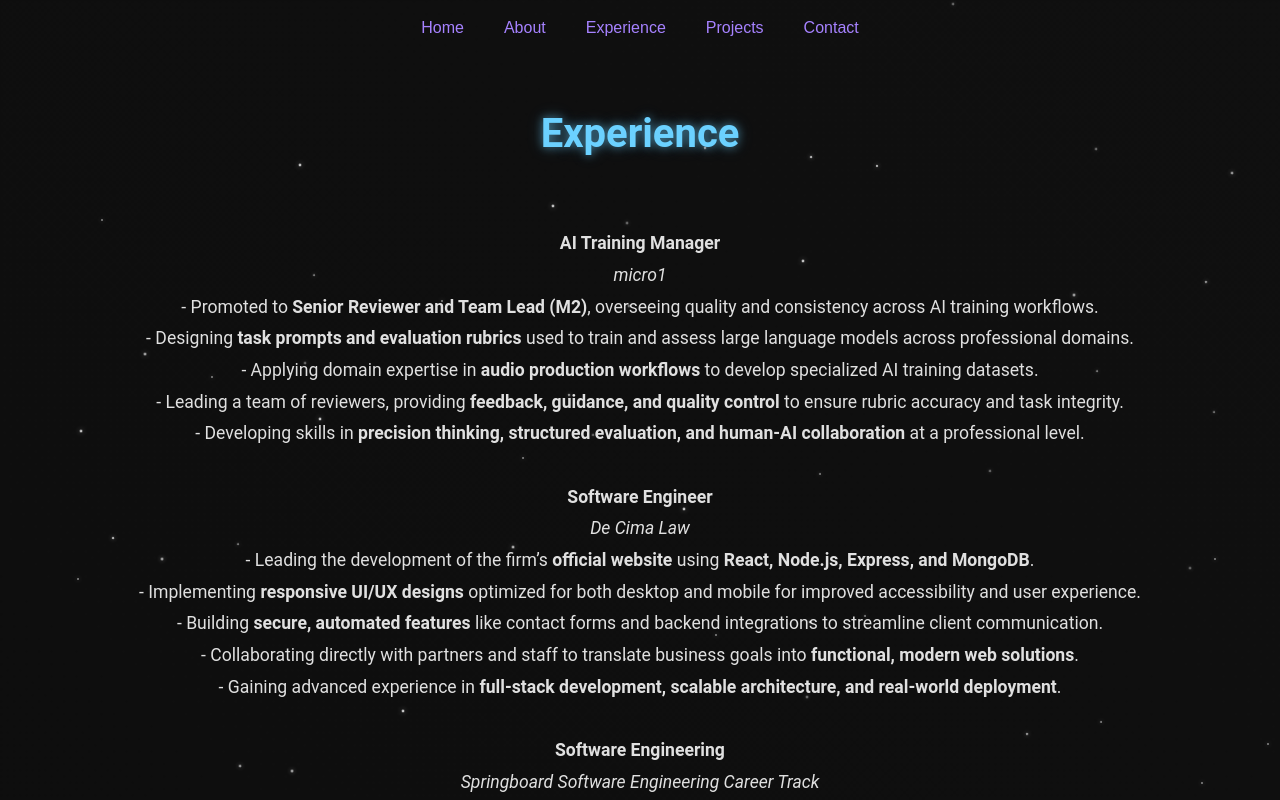
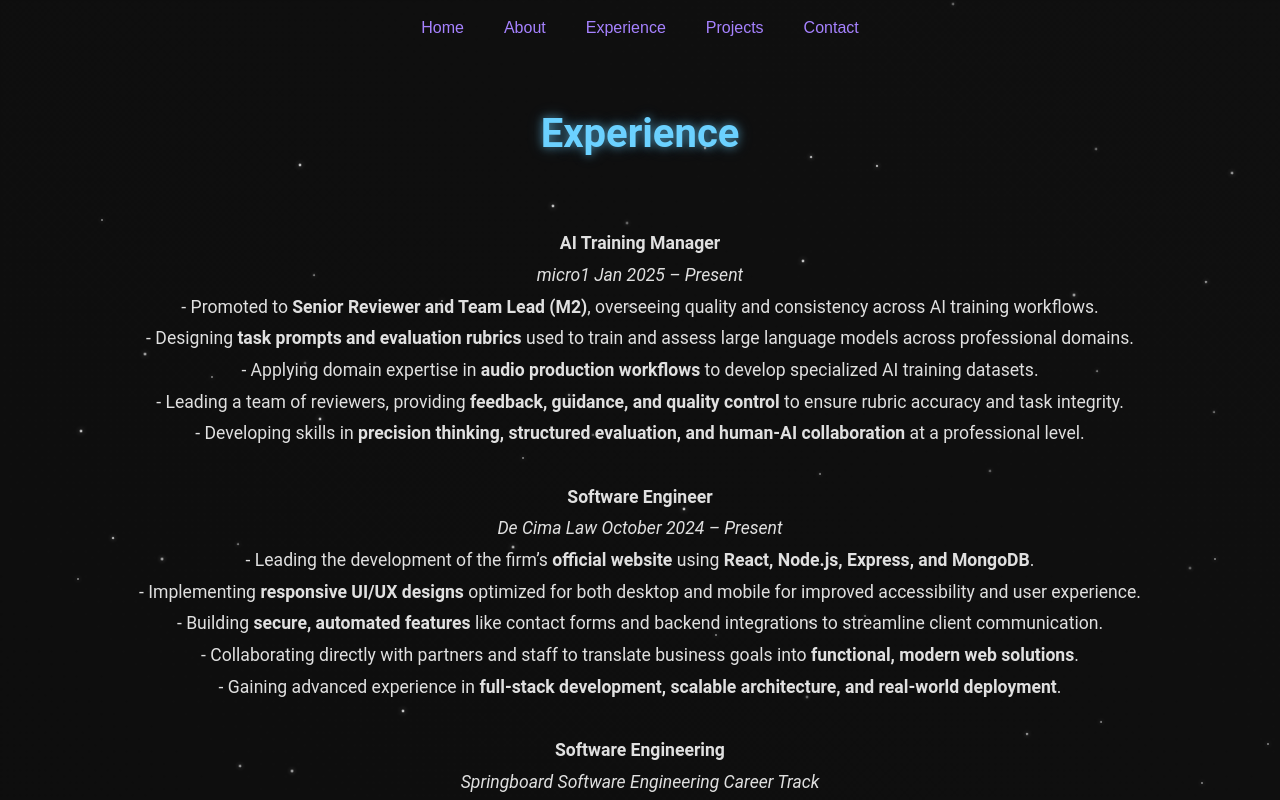
Before and after one commit to nandodecima/portfolio-website, a React (Vite) app: page /experience in a window 1280 px wide. Shown: the top 800 px of the page. Built offline with nearby package versions, Linux system fonts and the light colour scheme.

Commit message:
Update Experience.jsx

```diff
--- a/src/components/Experience.jsx
+++ b/src/components/Experience.jsx
@@ -9,7 +9,7 @@ const Experience = () => {
       <p>
       <p>
          <strong>AI Training Manager</strong><br />
-        <em>micro1</em><br />
+        <em>micro1 Jan 2025 – Present</em><br />
         - Promoted to <strong>Senior Reviewer and Team Lead (M2)</strong>, overseeing quality and consistency across AI training workflows.<br />
         - Designing <strong>task prompts and evaluation rubrics</strong> used to train and assess large language models across professional domains.<br />
         - Applying domain expertise in <strong>audio production workflows</strong> to develop specialized AI training datasets.<br />
@@ -17,7 +17,7 @@ const Experience = () => {
         - Developing skills in <strong>precision thinking, structured evaluation, and human-AI collaboration</strong> at a professional level.<br />
         <br />
       <strong>Software Engineer</strong><br />
-        <em>De Cima Law</em><br />
+        <em>De Cima Law October 2024 – Present</em><br />
         - Leading the development of the firm’s <strong>official website</strong> using <strong>React, Node.js, Express, and MongoDB</strong>.<br />
         - Implementing <strong>responsive UI/UX designs</strong> optimized for both desktop and mobile for improved accessibility and user experience.<br />
         - Building <strong>secure, automated features</strong> like contact forms and backend integrations to streamline client communication.<br />
```
